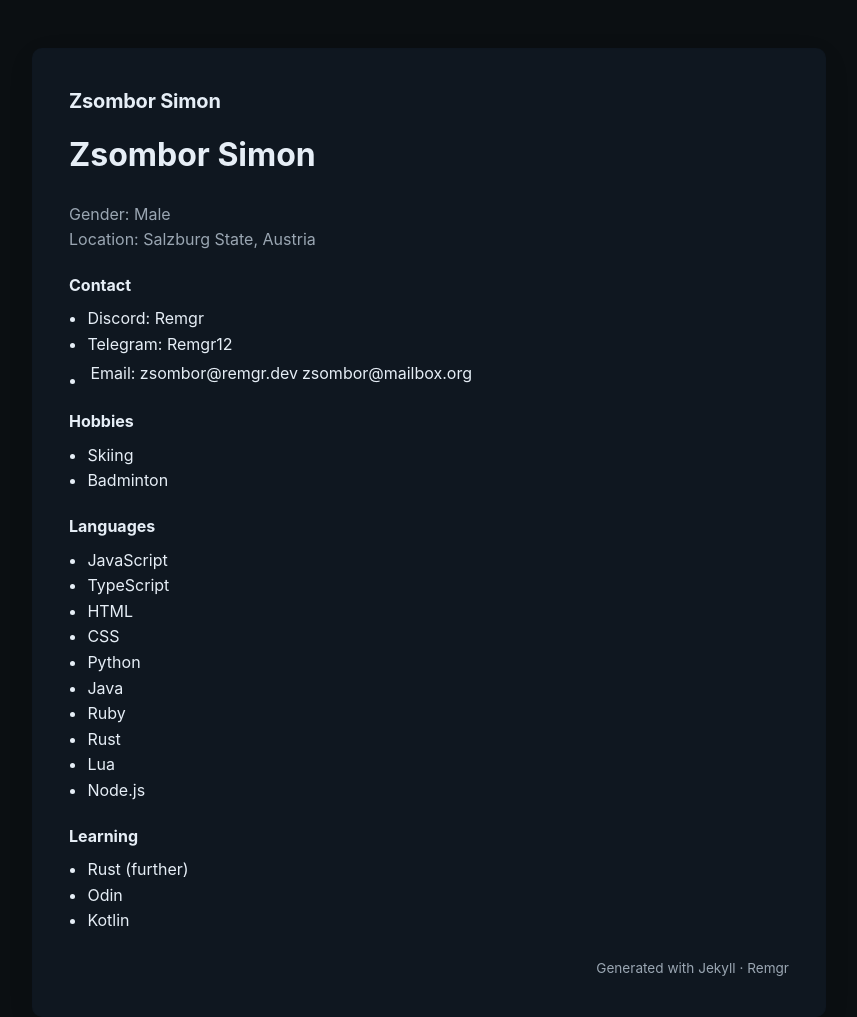
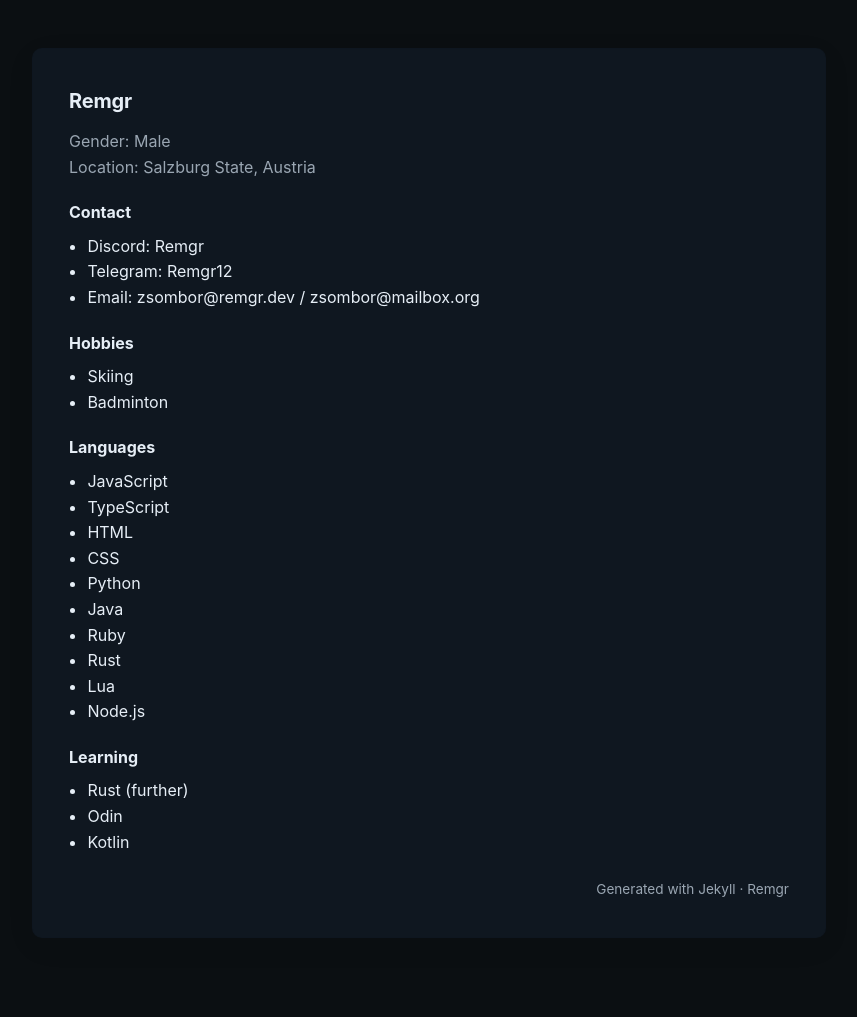
Before and after one commit to Remgr12/remgr12.github.io, a Jekyll site: the page built from index.md, in a window 1280 px wide. Shown: the whole page, without its empty margins (211-1068 px from the left). Built offline with Jekyll 4.4.1, drawn with Linux system fonts in a browser that asks for light colours; our own code applies the rules of GitHub Pages for plain Markdown files; after the commit the page ends 996 px from its top, so only the background shows below that.

Commit message:
Update index.md

```diff
--- a/index.md
+++ b/index.md
@@ -1,5 +1,3 @@
-# Zsombor Simon
-
 Gender: Male
 Location: Salzburg State, Austria
 
@@ -7,7 +5,7 @@ Location: Salzburg State, Austria
 
 - Discord: Remgr
 - Telegram: Remgr12
-- Email: zsombor@remgr.dev | zsombor@mailbox.org
+- Email: zsombor@remgr.dev / zsombor@mailbox.org
 
 ## Hobbies
 
```
